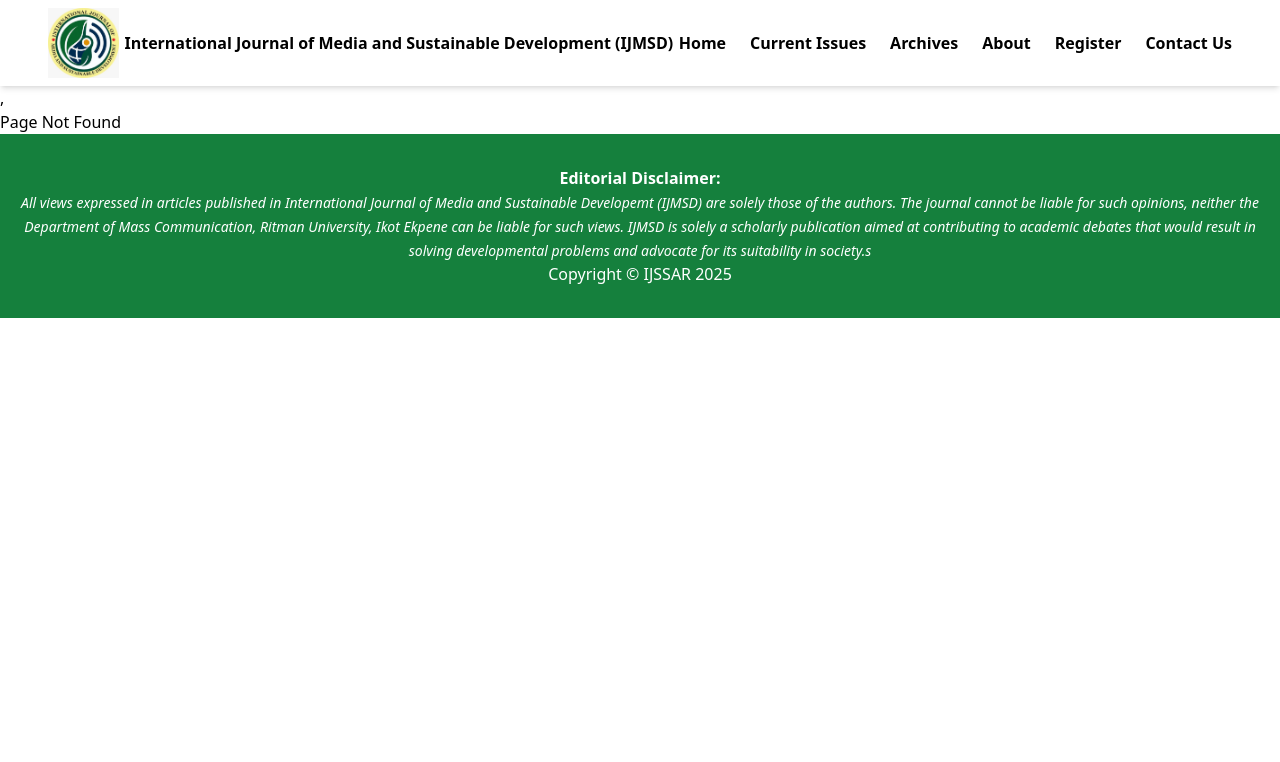
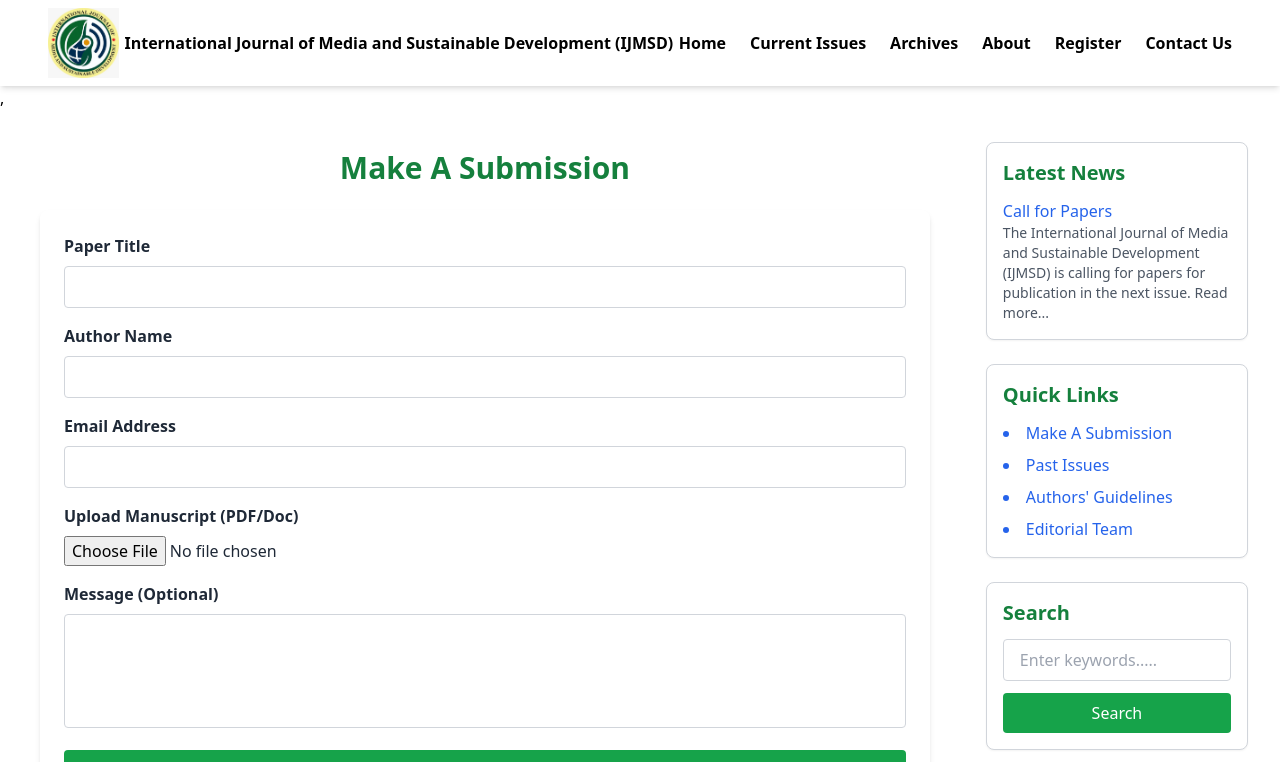
Before and after one commit to Torettosaviour17/internation-journal, a React (Vite) app: page /submission in a window 1280 px wide. Shown: the top 762 px of the page. Built offline with nearby package versions, Linux system fonts and the light colour scheme.

Commit message:
just updating 404 issue

```diff
--- a/src/App.jsx
+++ b/src/App.jsx
@@ -10,6 +10,8 @@ import Archives from "./pages/Archives";
 import Announcements from "./pages/Announcements";
 import Register from "./pages/Register";
 import Footer from "./components/Footer";
+import MakeSubmission from "./pages/MakeSubmission";
+
 
 function App() {
   return (
@@ -26,6 +28,7 @@ function App() {
         <Route path="/archives" element={<Archives />} />
         <Route path="/announcements" element={<Announcements />} />
         <Route path="/register" element={<Register />} />
+        <Route path="/submission" element={<MakeSubmission />} />
       </Routes>
       <Footer />
     </>
--- a/src/pages/Home.jsx
+++ b/src/pages/Home.jsx
@@ -69,6 +69,9 @@ export default function Home() {
           Read More
         </Link>
 
+        <h2 className="text-3xl font-bold mt-10 mb-6 text-center text-green-700">
+          Current Issues
+        </h2>
 
         {/* <>
           <h2 className="text-3xl font-bold mt-10 mb-6 text-center text-green-700">
--- /dev/null
+++ b/src/pages/MakeSubmission.jsx
@@ -0,0 +1,119 @@
+import { useState } from "react";
+import AsideSection from "../components/AsideSection";
+
+export default function MakeSubmission() {
+  const [formData, setFormData] = useState({
+    title: "",
+    authorName: "",
+    email: "",
+    manuscript: null,
+    message: "",
+  });
+
+  const handleChange = (e) => {
+    const { name, value, files } = e.target;
+    setFormData({
+      ...formData,
+      [name]: files ? files[0] : value,
+    });
+  };
+
+  const handleSubmit = (e) => {
+    e.preventDefault();
+    console.log("Form Data Submitted:", formData);
+    alert("Submission Received! We'll get back to you soon.");
+    // Reset form
+    setFormData({
+      title: "",
+      authorName: "",
+      email: "",
+      manuscript: null,
+      message: "",
+    });
+  };
+
+  return (
+    <div className="flex flex-col md:flex-row gap-4 p-4 w-full">
+      <div className="w-full md:w-[80%] mx-auto p-6 text-gray-800">
+        <h1 className="text-3xl font-bold mb-6 text-green-700 text-center">
+          Make A Submission
+        </h1>
+        <form
+          onSubmit={handleSubmit}
+          className="bg-white p-6 shadow-md rounded-lg space-y-4"
+        >
+          <div>
+            <label className="block font-semibold mb-2">Paper Title</label>
+            <input
+              type="text"
+              name="title"
+              value={formData.title}
+              onChange={handleChange}
+              required
+              className="w-full border border-gray-300 px-4 py-2 rounded focus:ring-2 focus:ring-green-500"
+            />
+          </div>
+
+          <div>
+            <label className="block font-semibold mb-2">Author Name</label>
+            <input
+              type="text"
+              name="authorName"
+              value={formData.authorName}
+              onChange={handleChange}
+              required
+              className="w-full border border-gray-300 px-4 py-2 rounded focus:ring-2 focus:ring-green-500"
+            />
+          </div>
+
+          <div>
+            <label className="block font-semibold mb-2">Email Address</label>
+            <input
+              type="email"
+              name="email"
+              value={formData.email}
+              onChange={handleChange}
+              required
+              className="w-full border border-gray-300 px-4 py-2 rounded focus:ring-2 focus:ring-green-500"
+            />
+          </div>
+
+          <div>
+            <label className="block font-semibold mb-2">
+              Upload Manuscript (PDF/Doc)
+            </label>
+            <input
+              type="file"
+              name="manuscript"
+              accept=".pdf,.doc,.docx"
+              onChange={handleChange}
+              required
+              className="w-full"
+            />
+          </div>
+
+          <div>
+            <label className="block font-semibold mb-2">
+              Message (Optional)
+            </label>
+            <textarea
+              name="message"
+              value={formData.message}
+              onChange={handleChange}
+              rows="4"
+              className="w-full border border-gray-300 px-4 py-2 rounded focus:ring-2 focus:ring-green-500 resize-none"
+            ></textarea>
+          </div>
+
+          <button
+            type="submit"
+            className="w-full bg-green-600 text-white font-semibold py-2 rounded hover:bg-green-700 transition duration-300"
+          >
+            Submit Paper
+          </button>
+        </form>
+      </div>
+      <AsideSection />
+    </div>
+  );
+}
```
